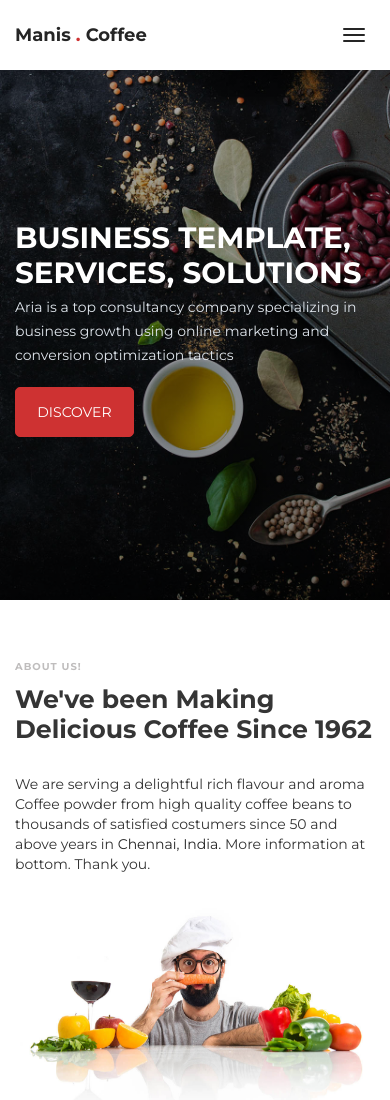
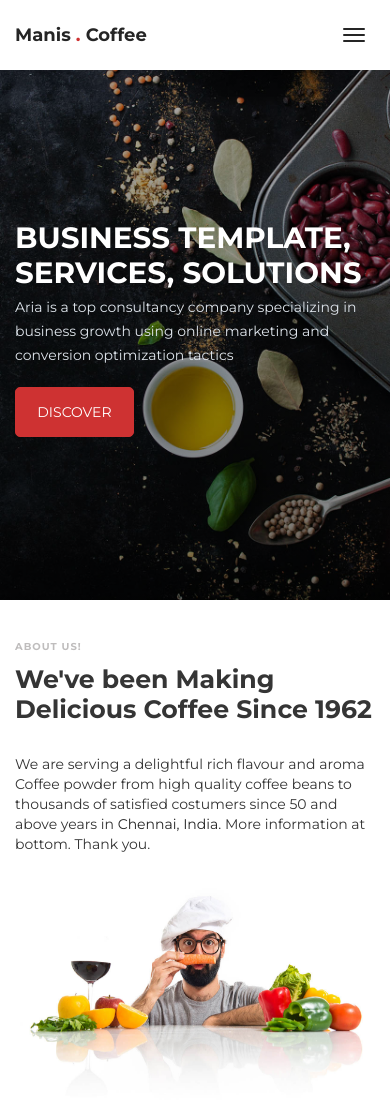
Before and after one commit to Pixaran/maniscoffee, a plain HTML site: page beta/index.html in a window 390 px wide. Shown: the top 1100 px of the page. Drawn offline with Linux system fonts and the light colour scheme.

Commit message:
Update templatemo-style.css

```diff
--- a/beta/css/templatemo-style.css
+++ b/beta/css/templatemo-style.css
@@ -115,7 +115,7 @@ http://www.templatemo.com/tm-515-eatery
 
   section {
     position: relative;
-    padding: 100px 0;
+    padding: 60px 0;
   }
 
   #team,
@@ -884,7 +884,7 @@ http://www.templatemo.com/tm-515-eatery
 
   @media only screen and (max-width: 992px) {
     section {
-      padding: 60px 0;
+      padding: 40px 0;
     }
 
     .custom-navbar .section-btn {
```
